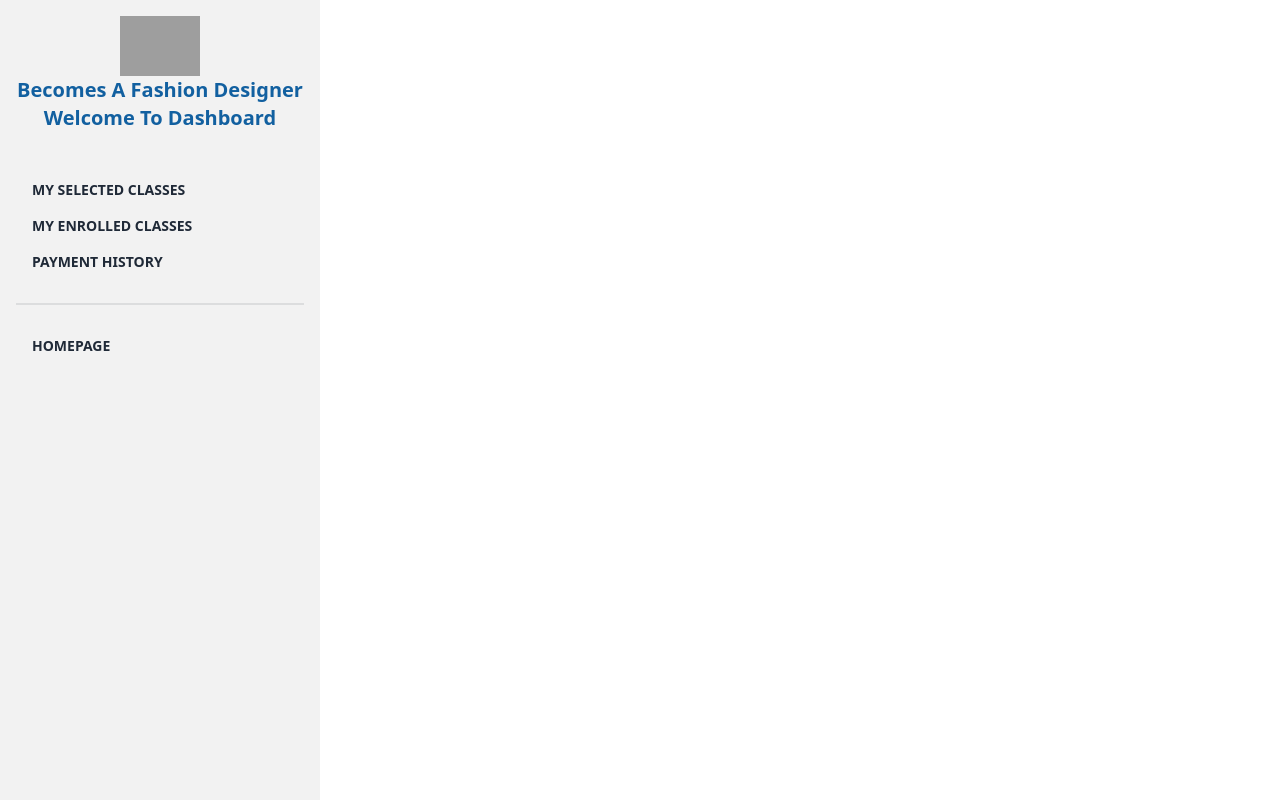
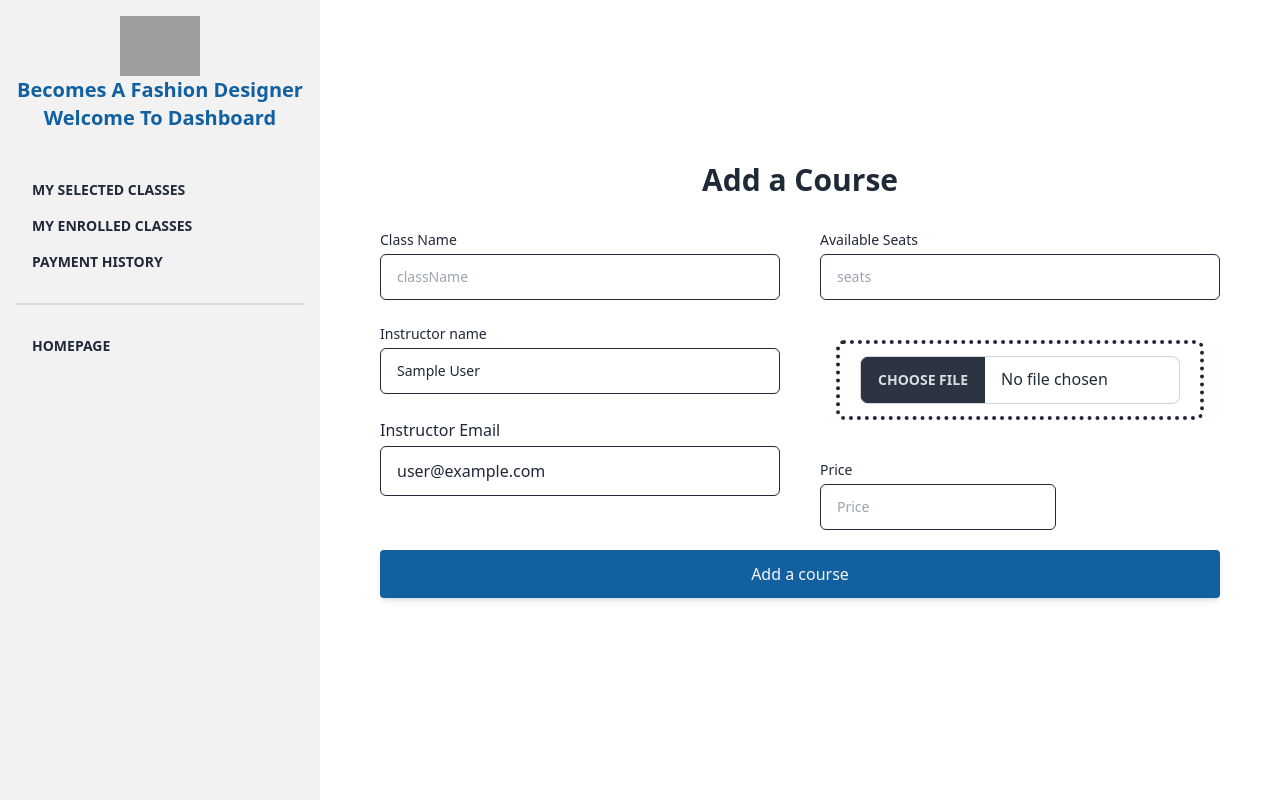
Before and after one commit to SamiulIslam017/Summer-Camp, a React (Vite) app: page /dashboard/addCourse in a window 1280 px wide. Built offline with nearby package versions, Linux system fonts and the light colour scheme; no server answers; sample sign-in values are in the browser's storage; grey boxes are pictures that could not be loaded.

Commit message:
add a course done

```diff
--- a/src/pages/Dashboard/InstructorDashboard/AddCourse.jsx
+++ b/src/pages/Dashboard/InstructorDashboard/AddCourse.jsx
@@ -1,9 +1,160 @@
+import { useContext, useState } from "react";
+import { useForm } from "react-hook-form";
+import { useNavigate } from "react-router-dom";
+import Swal from "sweetalert2";
+import { AuthContext } from "../../../Provider/AuthProvider";
+
+const img_hosting_token = import.meta.env.VITE_IMGBB_API;
+const AddCourse = () => {
+    const { user } = useContext(AuthContext)
+    const { register, handleSubmit, formState: { errors } } = useForm();
+    const [imgUpload, setImageUpload] = useState('')
+    const img_hosting_url = `https://api.imgbb.com/1/upload?key=${img_hosting_token}`;
+    const navigate = useNavigate();
+    const onSubmit = (data) => {
+        const formData = new FormData();
+        formData.append('image', data.image[0])
+        fetch(img_hosting_url, {
+            method: 'POST',
+            body: formData,
+        }).then(res => res.json()).then(imgData => { setImageUpload(imgData.data.display_url) })
+        try {
+
+            const courseData = {
+                course_name: data.className,
+                instructor_name: data.name,
+                total_seats: data.seats,
+                price: data.price,
+                email: data.email,
+                image: imgUpload,
+                status: 'pending'
+            }
+            fetch(`${import.meta.env.VITE_DOMAIN}/courses`, {
+                method: "POST",
+                headers: {
+                    'content-type': 'application/json'
+                },
+                body: JSON.stringify(courseData)
+            })
+                .then(res => res.json())
+                .then(data => {
+                    console.log("add course", data)
+                    if (data.insertedId) {
+                        Swal.fire({
+                            position: 'center',
+                            icon: 'success',
+                            title: 'Successfully Create a course status pending',
+                            showConfirmButton: false,
+                            timer: 1500
+                        })
+                        navigate('/');
+                    }
+
+                })
 
 
-const AddCourse = () => {
+        } catch (error) {
+            console.log(error);
+        }
+    }
     return (
-        <div>
+        <div className='w-full min-h-[calc(100vh-40px)] flex flex-col justify-center items-center text-gray-800 rounded-xl bg-gray-50'>
+            <h2 className="text-3xl text-center font-bold mb-8">Add a Course</h2>
+            <form onSubmit={handleSubmit(onSubmit)}>
+                <div className='grid grid-cols-1 lg:grid-cols-2 gap-10'>
+                    <div className='space-y-6'>
+                        <div className='space-y-1 text-sm'>
+                            <label htmlFor='className' className='block text-gray-600'>
+                                Class Name
+                            </label>
+                            <input
+                                className='w-full px-4 py-3 text-gray-800 border border-rose-300 focus:outline-rose-500 rounded-md '
+                                name='className'
+                                id='className'
+                                type='text'
+                                placeholder='className'
+                                {...register('className', { required: true })}
+                            />
+                        </div>
 
+                        <div className='space-y-1 text-sm'>
+                            <label htmlFor='name' className='block text-gray-600'>
+                                Instructor name
+                            </label>
+                            <input type="text"
+                                className="w-full px-4 py-3 text-gray-800 border border-rose-300 focus:outline-rose-500 rounded-md"
+                                id="name"
+                                name="name"
+                                {...register('name', { required: true })}
+                                defaultValue={user?.displayName} />
+                        </div>
+
+                        <div className='space-y-1'>
+                            <label htmlFor='email' className='block text-gray-600'>
+                                Instructor Email
+                            </label>
+                            <input type="email"
+                                className="w-full px-4 py-3 text-gray-800 border border-rose-300 focus:outline-rose-500 rounded-md"
+                                name="email"
+                                id="email"
+                                {...register('email', { required: true })}
+                                defaultValue={user?.email}
+                                readOnly />
+                        </div>
+                    </div>
+                    <div className='space-y-6'>
+                        <div className='space-y-1 text-sm'>
+                            <label htmlFor='seats' className='block text-gray-600'>
+                                Available Seats
+                            </label>
+                            <input
+                                className='w-full px-4 py-3 text-gray-800 border border-rose-300 focus:outline-rose-500 rounded-md '
+                                name='seats'
+                                id='seats'
+                                type='text'
+                                placeholder='seats'
+                                {...register('seats', { required: true })}
+                            />
+                        </div>
+
+                        <div className=' p-4 bg-white w-full  m-auto rounded-lg'>
+                            <div className='file_upload px-5 py-3 relative border-4 border-dotted border-gray-300 rounded-lg'>
+                                <div className='flex flex-col w-max mx-auto text-center'>
+                                    <label>
+                                        <input type="file"
+                                            {...register('image', { required: true })}
+                                            name="image"
+                                            className="file-input file-input-bordered w-full max-w-xs" />
+                                        {errors.image && <span className="text-orange font-base">This field is required</span>}
+                                    </label>
+                                </div>
+                            </div>
+                        </div>
+                        <div className='flex justify-between gap-2'>
+                            <div className='space-y-1 text-sm'>
+                                <label htmlFor='price' className='block text-gray-600'>
+                                    Price
+                                </label>
+                                <input
+                                    className='w-full px-4 py-3 text-gray-800 border border-rose-300 focus:outline-rose-500 rounded-md '
+                                    name='price'
+                                    id='price'
+                                    type='number'
+                                    placeholder='Price'
+                                    {...register('price', { required: true })}
+                                />
+                            </div>
+                        </div>
+                    </div>
+                </div>
+
+                <button
+                    type='submit'
+                    className='w-full p-3 mt-5 text-center font-medium text-neutral-100 transition duration-200 rounded shadow-md bg-blue'
+                >
+                    Add a course
+                </button>
+            </form>
         </div>
     );
 };
```
